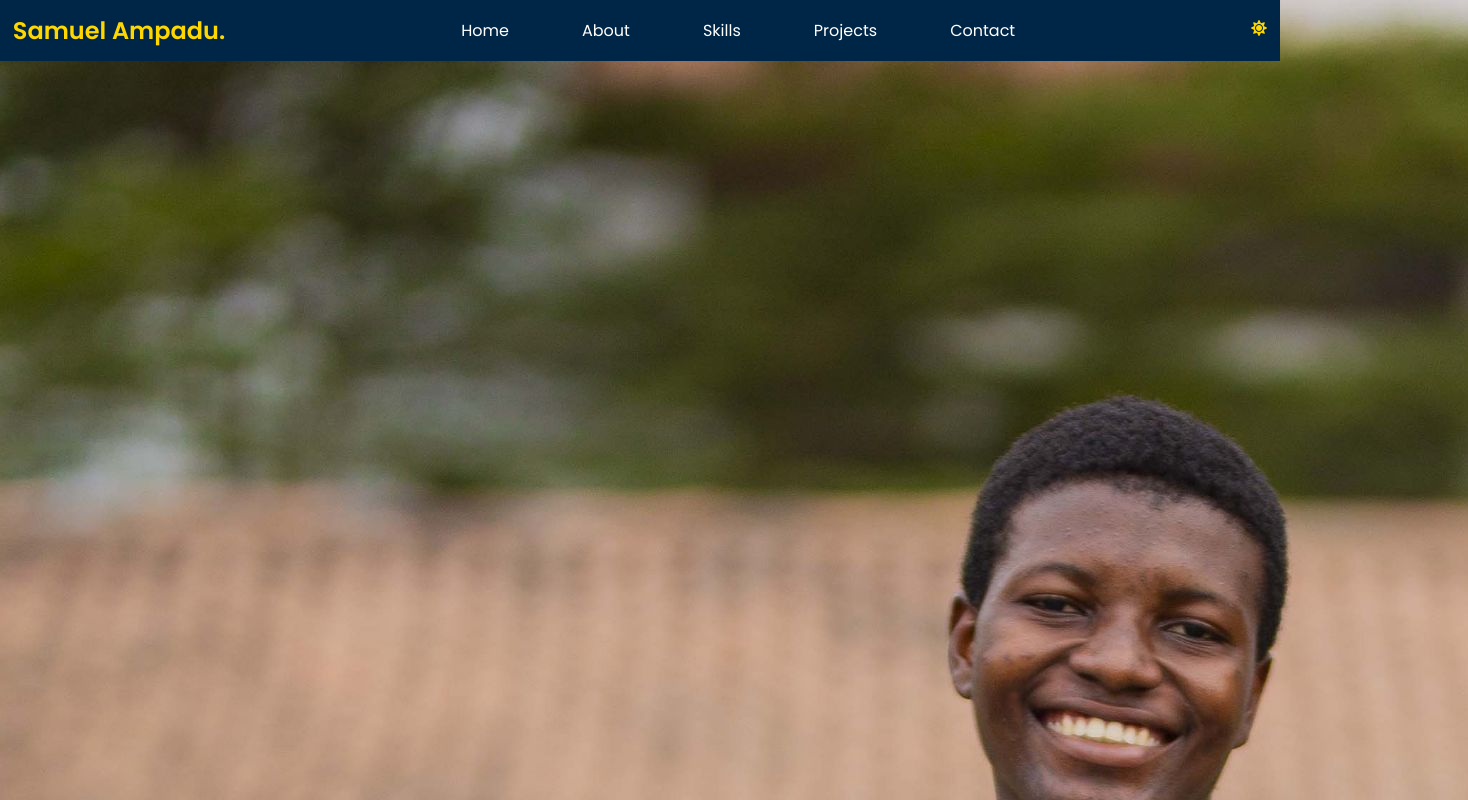
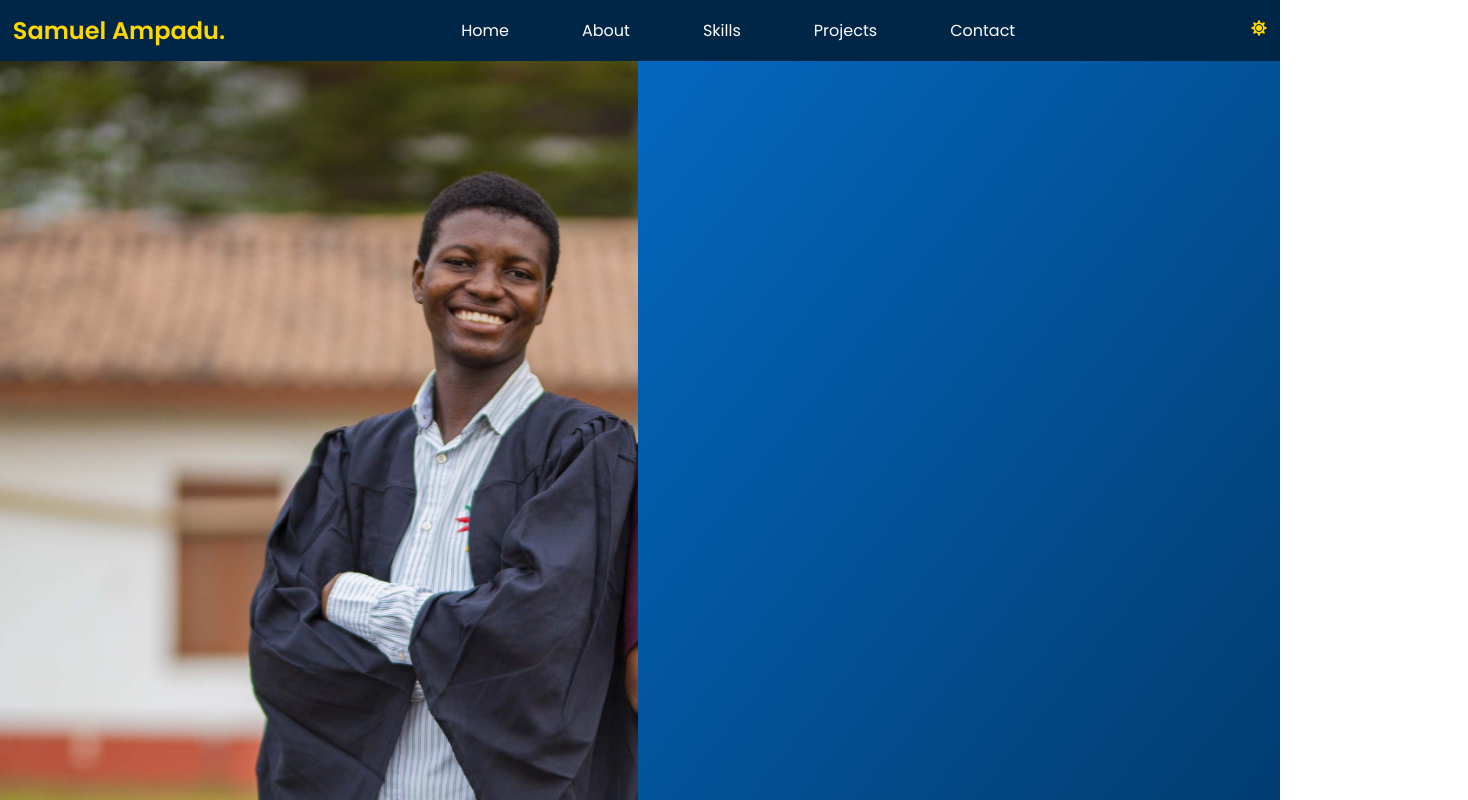
Before and after one commit to Psamm-y/React-projects, a React (Vite) app: page / in a window 1280 px wide. Shown: the top 800 px of the page, 1468 px wide, since content can reach past the window. Built offline with nearby package versions, Linux system fonts and the light colour scheme.

Commit message:
Add file

```diff
--- a/src/porfolio shi/Header.jsx
+++ b/src/porfolio shi/Header.jsx
@@ -1,5 +1,6 @@
 import React, { useState } from 'react';
 import './header.css';
+import './styles.css';
 import { FaSun, FaMoon } from 'react-icons/fa';
 const Header = () => {
   const [active, setActive] = useState(false);
--- a/src/porfolio shi/Home.jsx
+++ b/src/porfolio shi/Home.jsx
@@ -1,14 +1,15 @@
 import React from 'react';
 import Matriculation from '../assets/Matriculation.jpg';
 import './home.css';
+import './styles.css';
 const Home = () => {
   return (
-    <div>
+    <section className="homepage">
       <div className="image">
         <img src={Matriculation} alt="" />
       </div>
       <div className="content"></div>
-    </div>
+    </section>
   );
 };
 
--- a/src/porfolio shi/header.css
+++ b/src/porfolio shi/header.css
@@ -3,9 +3,11 @@
   --primary-color: #ffd700;
   --secondary-color: #002647;
 }
+html {
+  min-height: 100em;
+  background: linear-gradient(to right bottom, #0580ec, var(--secondary-color));
+}
 body {
-  min-height: 100vh;
-  background: linear-gradient(to right bottom, #0580ec, var(--secondary-color));
 }
 * {
   margin: 0;
--- a/src/porfolio shi/home.css
+++ b/src/porfolio shi/home.css
@@ -0,0 +1,6 @@
+.image {
+  height: 5em;
+}
+img {
+  height: 50em;
+}
```
Also changed, not shown: src/porfolio shi/styles.css (added).
